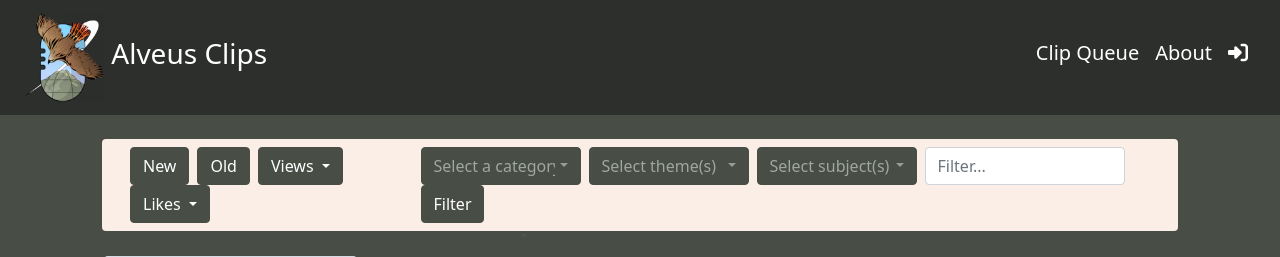
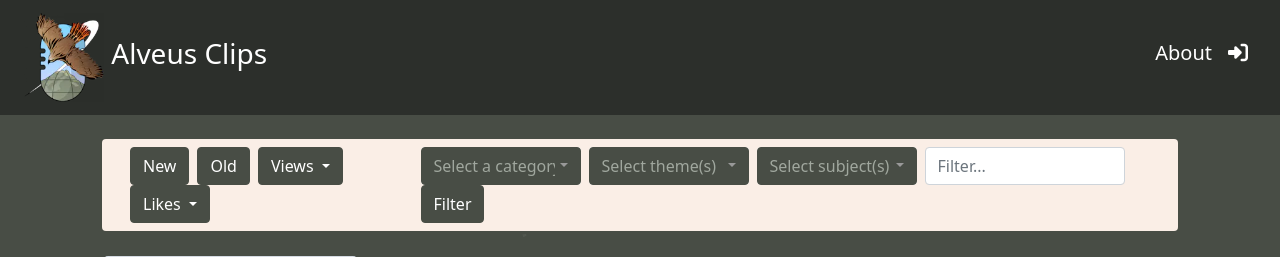
Before and after one commit to wazix11/cliprepo, a Flask app: template app/templates/index.html in a window 1280 px wide. Shown: the top 257 px of the page. Run offline with Flask 3, Linux system fonts and the light colour scheme; tables that the repository leaves empty hold one stand-in row (values such as "Sample post"); the template is opened without the code that fills it: values that come from a table or form of the project are taken from there, most other values are stand-ins (such as "Sample title", 1, 10 or a date in 2020); grey boxes marked "Sample" are stand-in pictures; parts of the project's set-up code (start-up, migrations or seed data) failed here and were passed over; some libraries are stand-ins or nearby versions.

Commit message:
remove accidental commit section

```diff
--- a/app/templates/base.html
+++ b/app/templates/base.html
@@ -36,11 +36,6 @@
                     <span class="navbar-toggler-icon"></span>
                 </button>
                 <ul id="collapsingNavbar" class="navbar-nav mr-auto w-100 justify-content-end">
-                    <li class="nav-item active">
-                        <a class="nav-link text-white" href="{{ url_for('main.clip_queue') }}">
-                            <h5>Clip Queue</h5>
-                        </a>
-                    </li>
                     <li class="nav-item active">
                         <a class="nav-link text-white" href="{{ url_for('main.about') }}">
                             <h5>About</h5>
```
